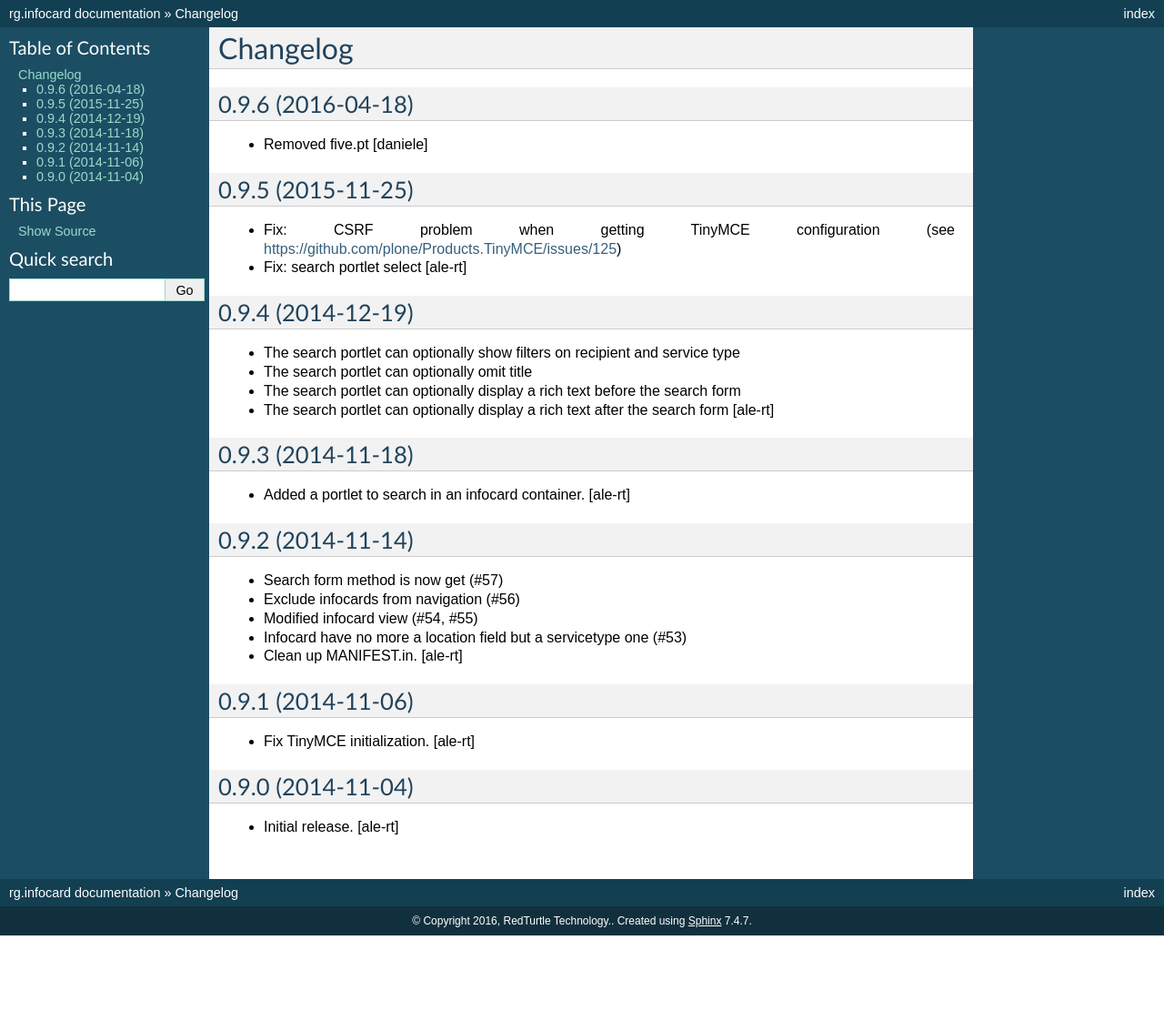
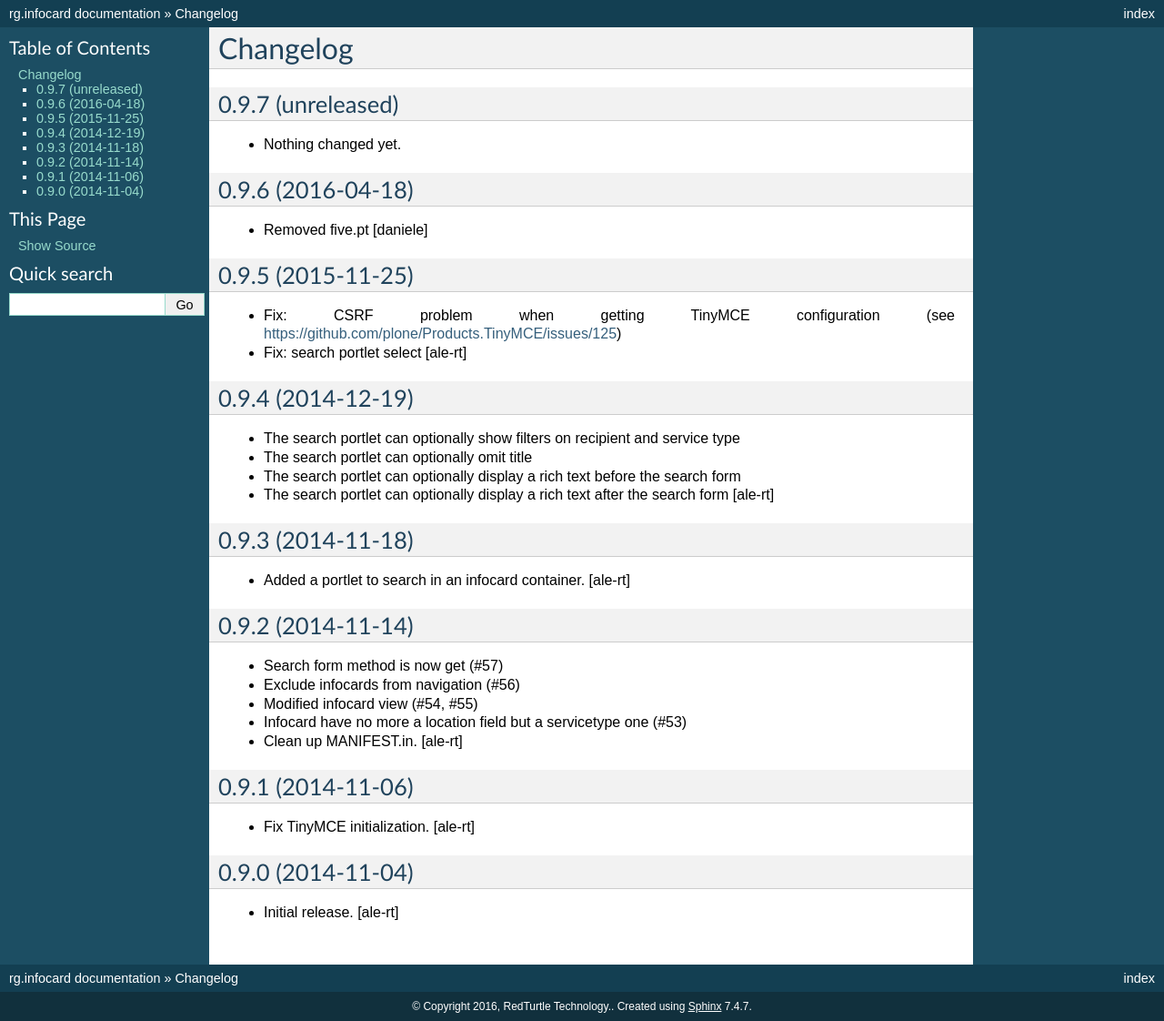
Before and after one commit to PloneGov-IT/rg.infocard, a Sphinx documentation site: the page built from docs/CHANGELOG.rst, in a window 1280 px wide. Shown: the whole page at 91% size. Built offline with Sphinx 7.4.7, drawn with Linux system fonts in a browser that asks for light colours; before the commit the page ends 1028 px from its top, so only the background shows below that.

Commit message:
Back to development: 0.9.7

```diff
--- a/docs/CHANGELOG.rst
+++ b/docs/CHANGELOG.rst
@@ -3,6 +3,12 @@
 
 Changelog
 =========
+
+0.9.7 (unreleased)
+------------------
+
+- Nothing changed yet.
+
 
 0.9.6 (2016-04-18)
 ------------------
--- a/setup.py
+++ b/setup.py
@@ -17,7 +17,7 @@ long_description = "\n\n".join((
 
 setup(
     name='rg.infocard',
-    version='0.9.6',
+    version='0.9.7.dev0',
     description="rg.infocard",
     long_description=long_description,
     # Get more from http://pypi.python.org/pypi?%3Aaction=list_classifiers
```
